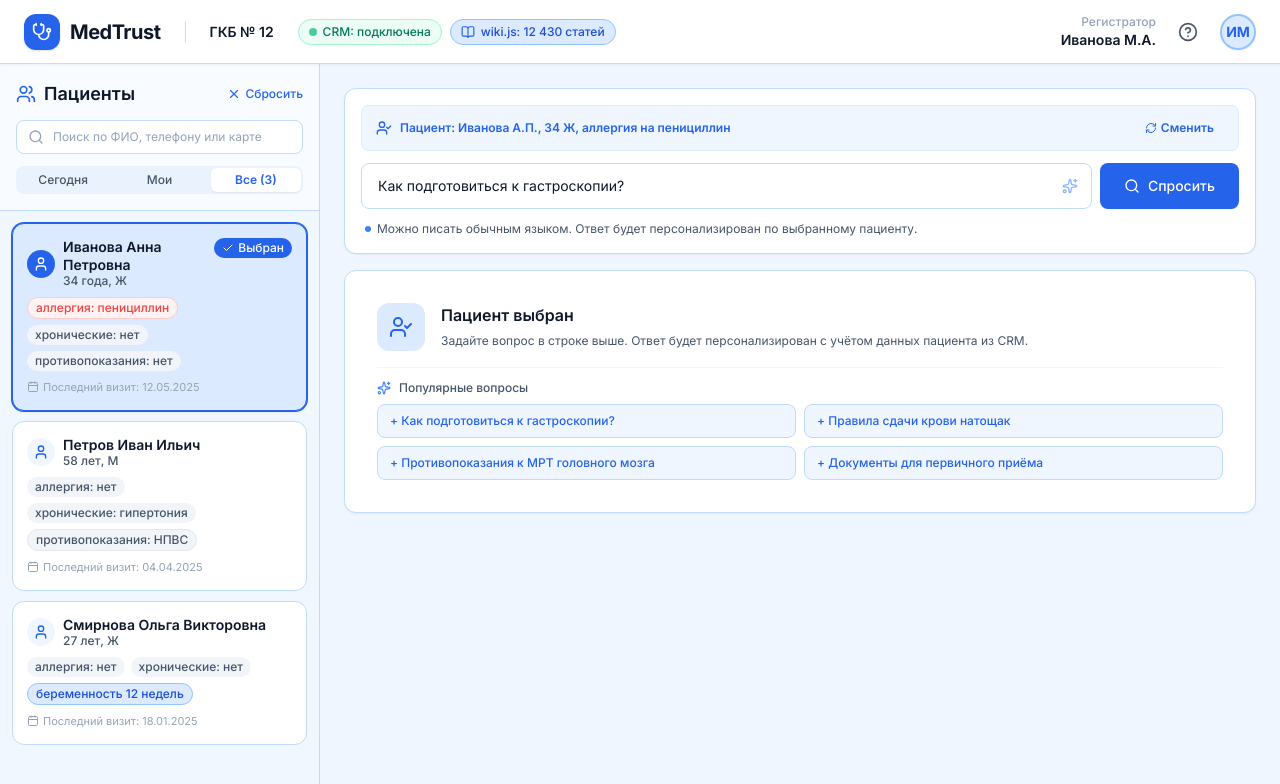
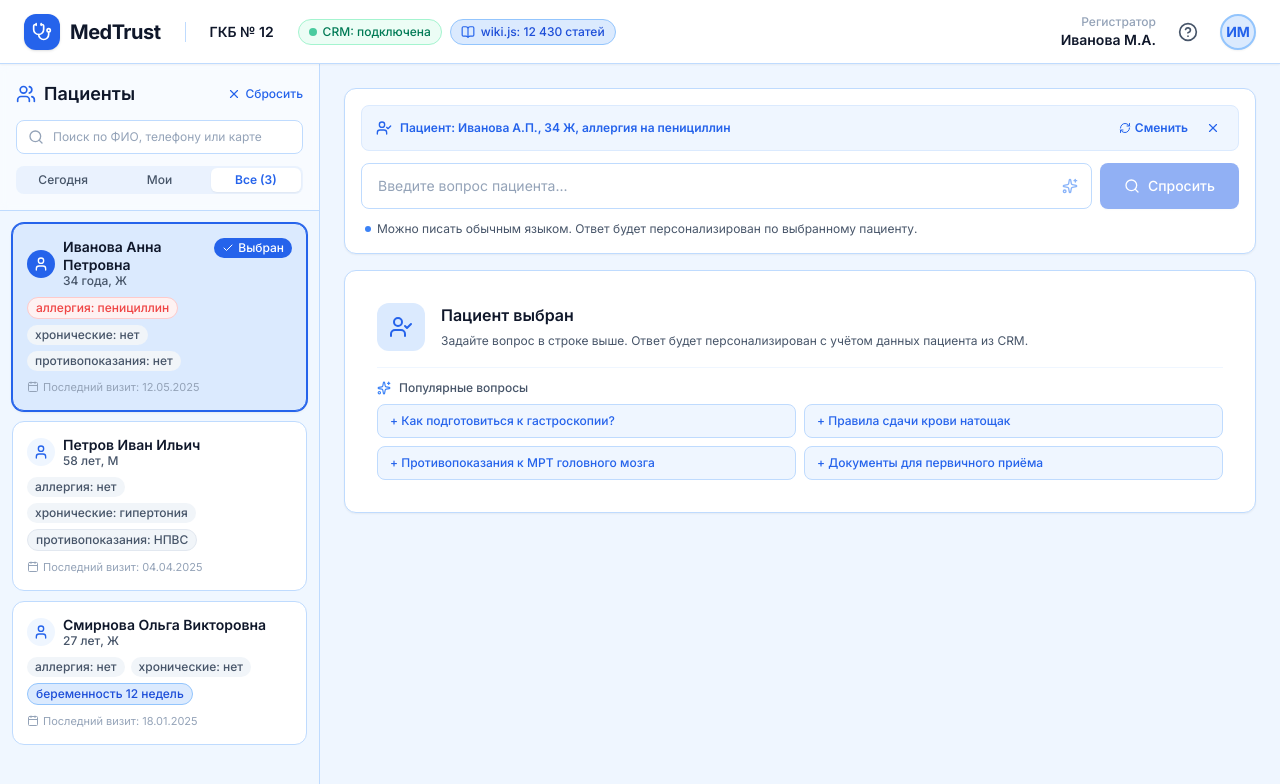
Before and after one commit to frozyaC/MedTrust, a React (Vite) app in the folder frontend/: page / in a window 1280 px wide. Shown: the top 784 px of the page. Built offline with nearby package versions, Linux system fonts and the light colour scheme; the HTML template or start-up script is replaced by a standard one.

Commit message:
but X, fix pop quest

```diff
--- a/frontend/src/App.tsx
+++ b/frontend/src/App.tsx
@@ -175,6 +175,8 @@ export default function App() {
   const [toastMessage, setToastMessage] = useState<string | null>(null);
   const [suggestion, setSuggestion] = useState('');
   const threadEndRef = useRef<HTMLDivElement>(null);
+  const sidebarSearchRef = useRef<HTMLInputElement>(null);
+  const [sidebarHighlighted, setSidebarHighlighted] = useState(false);
 
   const threadKey = selectedPatient?.id ?? UNASSIGNED_THREAD;
   const currentThread = threads[threadKey] ?? [];
@@ -273,6 +275,16 @@ export default function App() {
     setSelectedPatient(null);
     setScreenState(threads[UNASSIGNED_THREAD]?.length ? 'answer' : 'empty');
   };
+
+  const handleChangePatient = () => {
+    handleSelectPatient(null);
+    setSidebarHighlighted(true);
+    window.setTimeout(() => {
+      sidebarSearchRef.current?.focus();
+    }, 100);
+    window.setTimeout(() => setSidebarHighlighted(false), 1600);
+  };
+
 
   /**
    * Реальный запрос к бэку. Вместо setTimeout из Figma-версии —
@@ -463,6 +475,8 @@ export default function App() {
           patients={patients}
           selectedPatient={selectedPatient}
           onSelectPatient={handleSelectPatient}
+          searchInputRef={sidebarSearchRef}
+          highlighted={sidebarHighlighted}
         />
 
         {!hasThread ? (
@@ -470,10 +484,11 @@ export default function App() {
             <SearchBar
               selectedPatient={selectedPatient}
               onAsk={handleAskQuestion}
-              onSelectPatientClick={() =>
-                handleSelectPatient(selectedPatient ? null : patients[0])
-              }
+              onSelectPatientClick={handleChangePatient}
+              onClearPatient={() => handleSelectPatient(null)}
               isLoading={false}
+              suggestion={suggestion}
+              onSuggestionConsumed={() => setSuggestion('')}
             />
 
             {screenState === 'empty' && emptyContent}
@@ -508,7 +523,10 @@ export default function App() {
                     ].map((preset) => (
                       <button
                         key={preset}
-                        onClick={() => handleAskQuestion(preset)}
+                        onClick={() => {
+                          setSuggestion('');
+                          window.setTimeout(() => setSuggestion(preset), 0);
+                        }}
                         className="px-3 py-2 bg-[#EFF6FF] hover:bg-[#DBEAFE] text-[#2563EB] border border-[#BFDBFE] text-xs font-medium rounded-lg transition-colors text-left"
                       >
                         + {preset}
--- a/frontend/src/components/SearchBar.tsx
+++ b/frontend/src/components/SearchBar.tsx
@@ -1,21 +1,34 @@
-import React, { useState } from 'react';
+import React, { useEffect, useState } from 'react';
 import { Patient } from '../types';
-import { Search, UserCheck, AlertCircle, Sparkles, RefreshCw } from 'lucide-react';
+import { Search, UserCheck, AlertCircle, Sparkles, RefreshCw, X } from 'lucide-react';
 
 interface SearchBarProps {
   selectedPatient: Patient | null;
   onAsk: (query: string) => void;
   onSelectPatientClick: () => void;
+  onClearPatient?: () => void;
   isLoading: boolean;
+  suggestion?: string;
+  onSuggestionConsumed?: () => void;
 }
 
 export const SearchBar: React.FC<SearchBarProps> = ({
   selectedPatient,
   onAsk,
   onSelectPatientClick,
+  onClearPatient,
   isLoading,
+  suggestion,
+  onSuggestionConsumed,
 }) => {
-  const [query, setQuery] = useState('Как подготовиться к гастроскопии?');
+  const [query, setQuery] = useState('');
+
+  useEffect(() => {
+    if (suggestion) {
+      setQuery(suggestion);
+      onSuggestionConsumed?.();
+    }
+  }, [suggestion, onSuggestionConsumed]);
 
   const handleSubmit = (e: React.FormEvent) => {
     e.preventDefault();
@@ -36,27 +49,41 @@ export const SearchBar: React.FC<SearchBarProps> = ({
       {/* Patient context banner */}
       <div className="flex items-center justify-between gap-3 text-xs bg-[#EFF6FF] px-3.5 py-2.5 rounded-lg border border-[#DBEAFE]">
         {selectedPatient ? (
-          <div className="flex items-center gap-2 text-[#0F172A]">
+          <div className="flex items-center gap-2 text-[#0F172A] min-w-0 flex-1">
             <UserCheck className="w-4 h-4 text-[#2563EB] shrink-0" />
-            <span className="font-semibold text-[#2563EB]">
+            <span className="font-semibold text-[#2563EB] truncate">
               {getPatientSummaryText(selectedPatient)}
             </span>
           </div>
         ) : (
-          <div className="flex items-center gap-2 text-[#475569]">
+          <div className="flex items-center gap-2 text-[#475569] min-w-0 flex-1">
             <AlertCircle className="w-4 h-4 text-[#F59E0B] shrink-0" />
             <span>Пациент не выбран — ответ без персонализации</span>
           </div>
         )}
 
+        <div className="flex items-center gap-1 shrink-0">
           <button
             type="button"
             onClick={onSelectPatientClick}
-          className="text-xs font-semibold text-[#2563EB] hover:text-[#1D4ED8] hover:bg-[#DBEAFE] px-2.5 py-1 rounded-md transition-colors shrink-0 flex items-center gap-1"
+            className="text-xs font-semibold text-[#2563EB] hover:text-[#1D4ED8] hover:bg-[#DBEAFE] px-2.5 py-1 rounded-md transition-colors flex items-center gap-1"
           >
             <RefreshCw className="w-3 h-3" />
             {selectedPatient ? 'Сменить' : 'Выбрать пациента'}
           </button>
+
+          {selectedPatient && onClearPatient && (
+            <button
+              type="button"
+              onClick={onClearPatient}
+              className="text-[#2563EB] hover:text-[#EF4444] hover:bg-[#FEF2F2] p-1 rounded-md transition-colors shrink-0"
+              title="Снять выбор пациента"
+              aria-label="Снять выбор пациента"
+            >
+              <X className="w-3.5 h-3.5" />
+            </button>
+          )}
+        </div>
       </div>
 
       {/* Main search form */}
--- a/frontend/src/components/Sidebar.tsx
+++ b/frontend/src/components/Sidebar.tsx
@@ -7,12 +7,16 @@ interface SidebarProps {
   patients: Patient[];
   selectedPatient: Patient | null;
   onSelectPatient: (patient: Patient | null) => void;
+  searchInputRef?: React.RefObject<HTMLInputElement | null>;
+  highlighted?: boolean;
 }
 
 export const Sidebar: React.FC<SidebarProps> = ({
   patients,
   selectedPatient,
   onSelectPatient,
+  searchInputRef,
+  highlighted = false,
 }) => {
   const [searchQuery, setSearchQuery] = useState('');
   const [filter, setFilter] = useState<'today' | 'my' | 'all'>('all');
@@ -29,7 +33,11 @@ export const Sidebar: React.FC<SidebarProps> = ({
   });
 
   return (
-    <aside className="w-[320px] bg-[#F0F7FF] border-r border-[#BFDBFE] flex flex-col shrink-0 min-h-0 h-full">
+    <aside
+      className={`w-[320px] bg-[#F0F7FF] border-r border-[#BFDBFE] flex flex-col shrink-0 min-h-0 h-full transition-all duration-500 ${
+        highlighted ? 'ring-2 ring-[#3B82F6] ring-inset bg-[#DBEAFE]/30' : ''
+      }`}
+    >
       {/* Top Header */}
       <div className="p-4 border-b border-[#BFDBFE] bg-white/50 backdrop-blur-xs">
         <div className="flex items-center justify-between mb-3">
@@ -53,6 +61,7 @@ export const Sidebar: React.FC<SidebarProps> = ({
         <div className="relative mb-3">
           <Search className="w-4 h-4 text-[#94A3B8] absolute left-3 top-1/2 -translate-y-1/2" />
           <input
+            ref={searchInputRef}
             type="text"
             value={searchQuery}
             onChange={(e) => setSearchQuery(e.target.value)}
```
Lines whose indentation alone changed are shown as unchanged.
